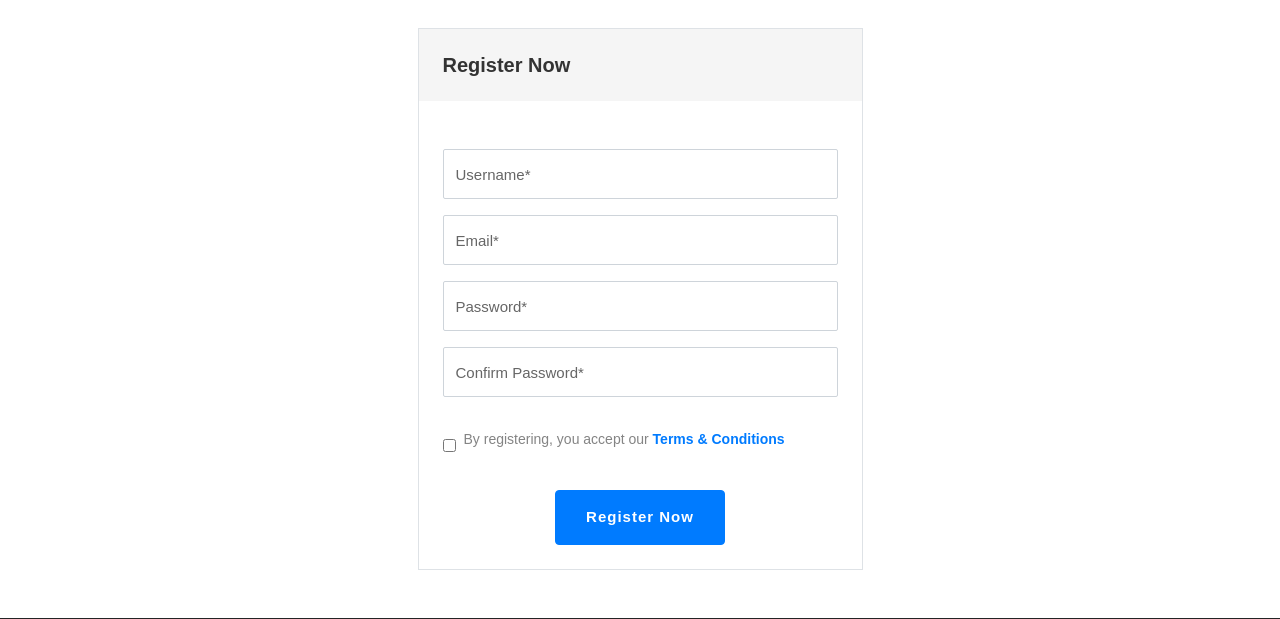
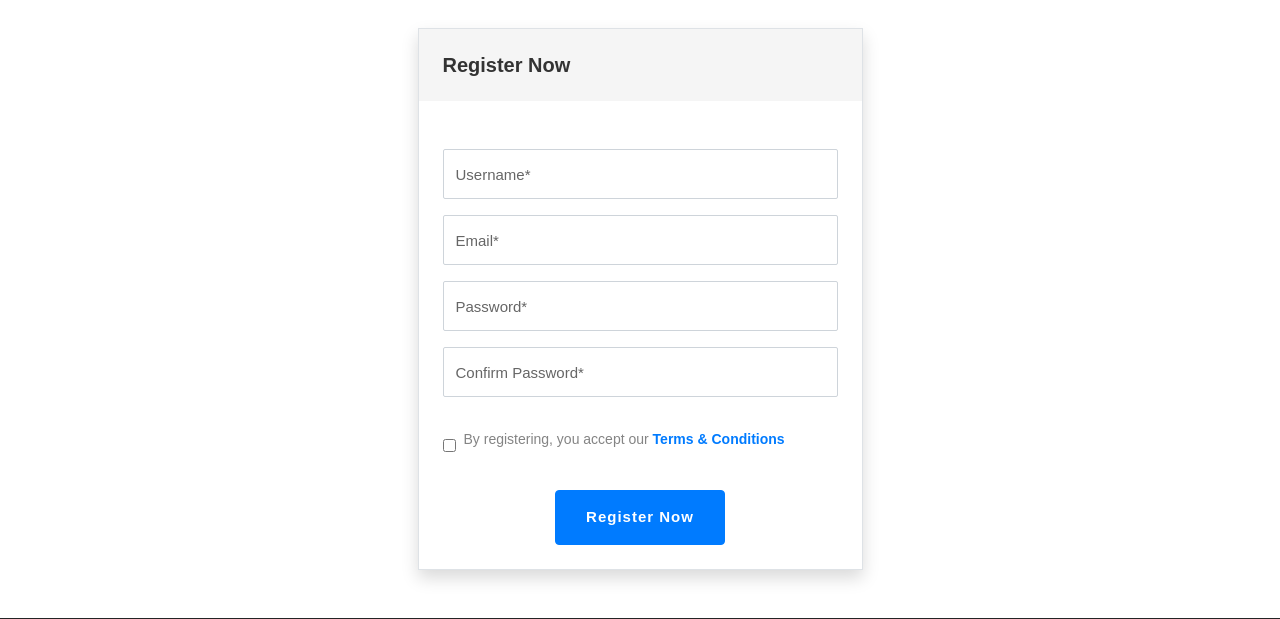
Before and after one commit to Giantpro1/SIPM, a PHP site: page /Giantpro/pages/register.php in a window 1280 px wide; the page is wider, and only the part inside the window is pictured. Shown: the part 370-989 px from the top of that part. Run offline with PHP 8.4, Linux system fonts and the light colour scheme; some libraries are stand-ins or nearby versions; some web fonts are replaced.

Commit message:
shadow included to form

```diff
--- a/theme/pages/login.php
+++ b/theme/pages/login.php
@@ -127,7 +127,7 @@ if (isset($_SESSION['ourUser'])) {
   <div class="container">
     <div class="row justify-content-center">
       <div class="col-lg-5 col-md-8 align-item-center">
-        <div class="border">
+        <div class="border shadow">
           <h3 class="bg-gray p-4">Login Now</h3>
           <p class="bg-danger text-white" id="form_Error"></p>
           <form action="#" id="simpUSer_login">
--- a/theme/pages/register.php
+++ b/theme/pages/register.php
@@ -119,7 +119,7 @@
   <div class="container">
     <div class="row justify-content-center">
       <div class="col-lg-5 col-md-8 align-item-center">
-        <div class="border border">
+        <div class="border border shadow">
           <h3 class="bg-gray p-4">Register Now</h3>
           <form action="#" id="simp_Register">
             <fieldset class="p-4">
```
